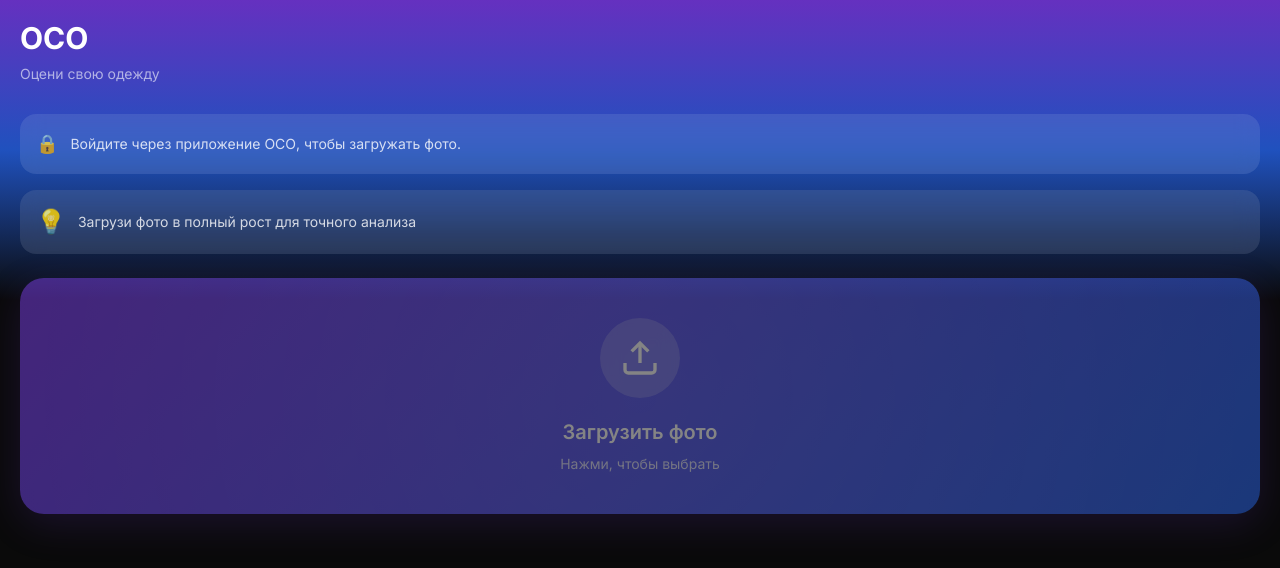
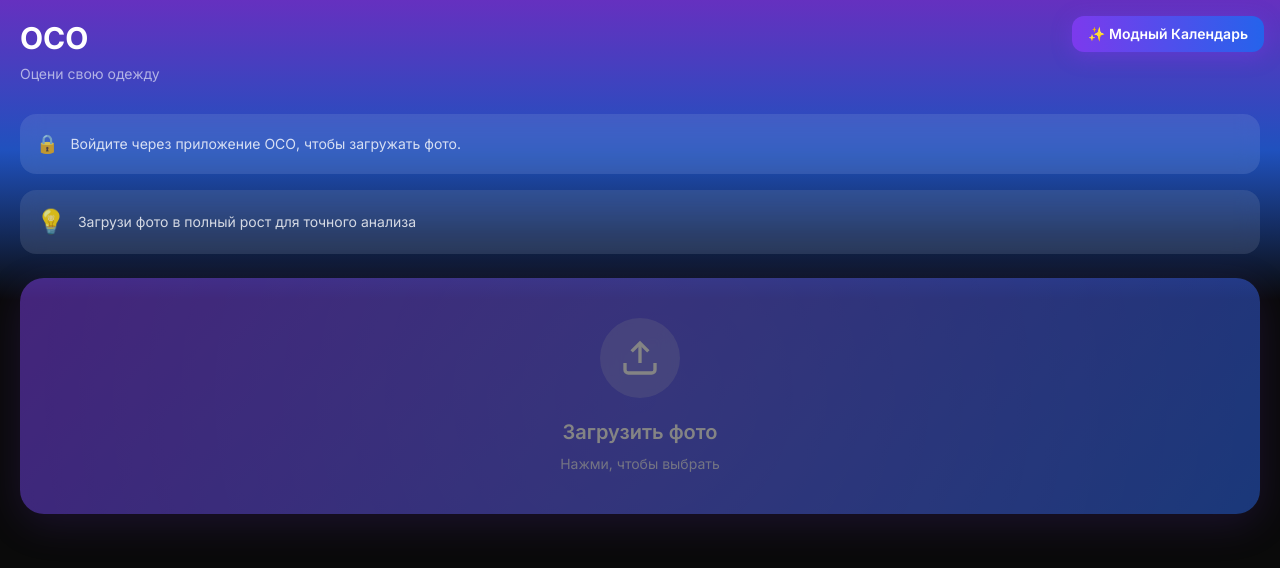
Before and after one commit to daniilostapov9-cloud/oco2, a website: page index.html in a window 1280 px wide. Drawn offline with nearby package versions, Linux system fonts and the light colour scheme.

Commit message:
Update index.html

```diff
--- a/index.html
+++ b/index.html
@@ -107,6 +107,13 @@
             <h1 class="text-3xl font-bold mb-2">ОСО</h1>
             <p class="text-white/60 text-sm">Оцени свою одежду</p>
 
+<a href="/calendar.html"
+     class="inline-flex items-center gap-2 px-4 py-2 rounded-xl text-sm font-semibold
+            bg-gradient-to-r from-violet-600 to-blue-600 shadow-[0_4px_20px_rgba(124,58,237,.4)]
+            hover:opacity-95 active:scale-[.98] transition
+            absolute right-4 top-4">
+    ✨ Модный Календарь
+  </a>
         </header>
 
         <main class="px-5">
```
